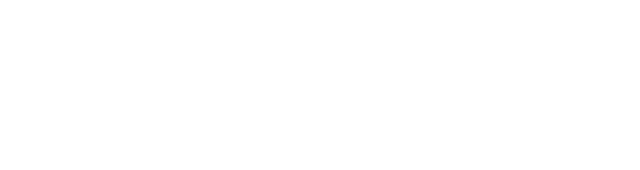
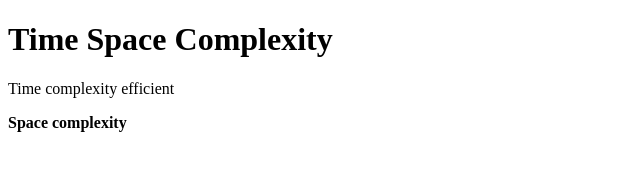
Before and after one commit to acciojob/time-and-space-complexity-penhurr, a website: page main.html in a window 1280 px wide. Shown: the whole page, without its empty margins (0-640 px from the left). Drawn offline with Linux system fonts and the light colour scheme.

Commit message:
created a submission

```diff
--- a/main.html
+++ b/main.html
@@ -8,6 +8,9 @@
 
 <body>
 	<!-- the entire body must be written by student -->
+	<h1>Time Space Complexity</h1>
+	<p>Time complexity efficient</p>
+	<p><b>Space complexity</b></p>
     <script type="text/javascript" src="./script.js">
 </script>
 
```
